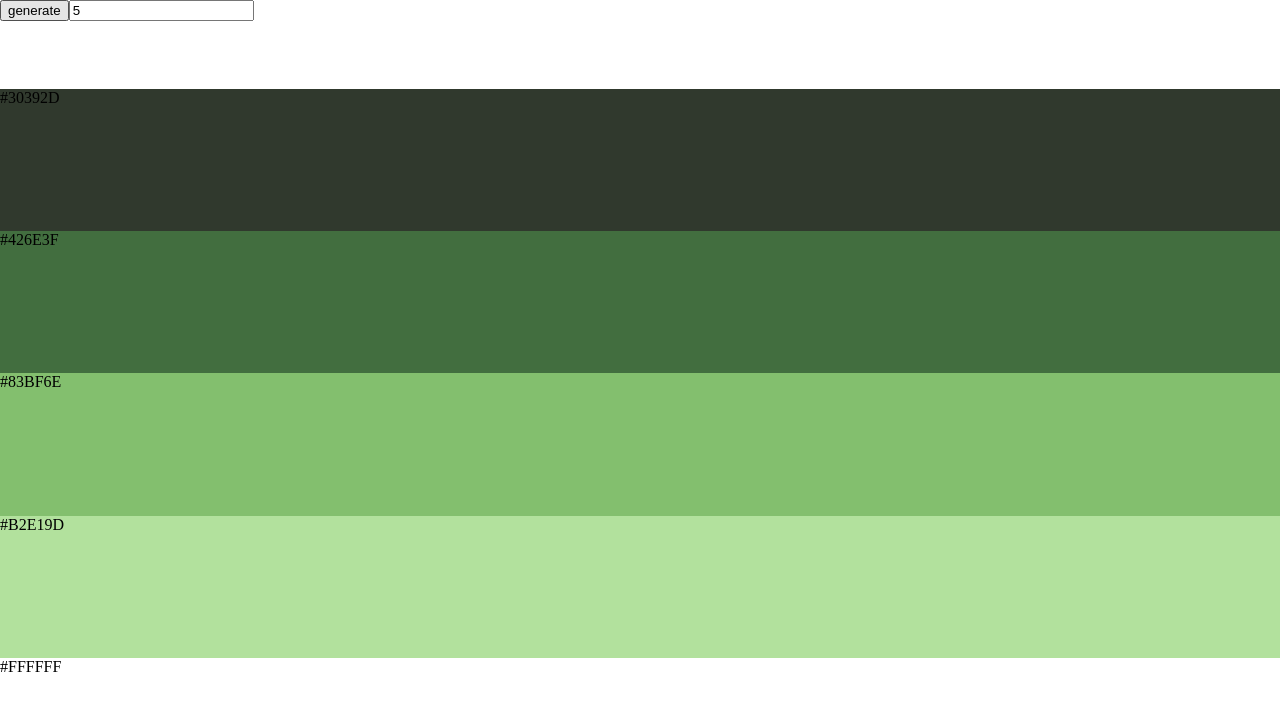
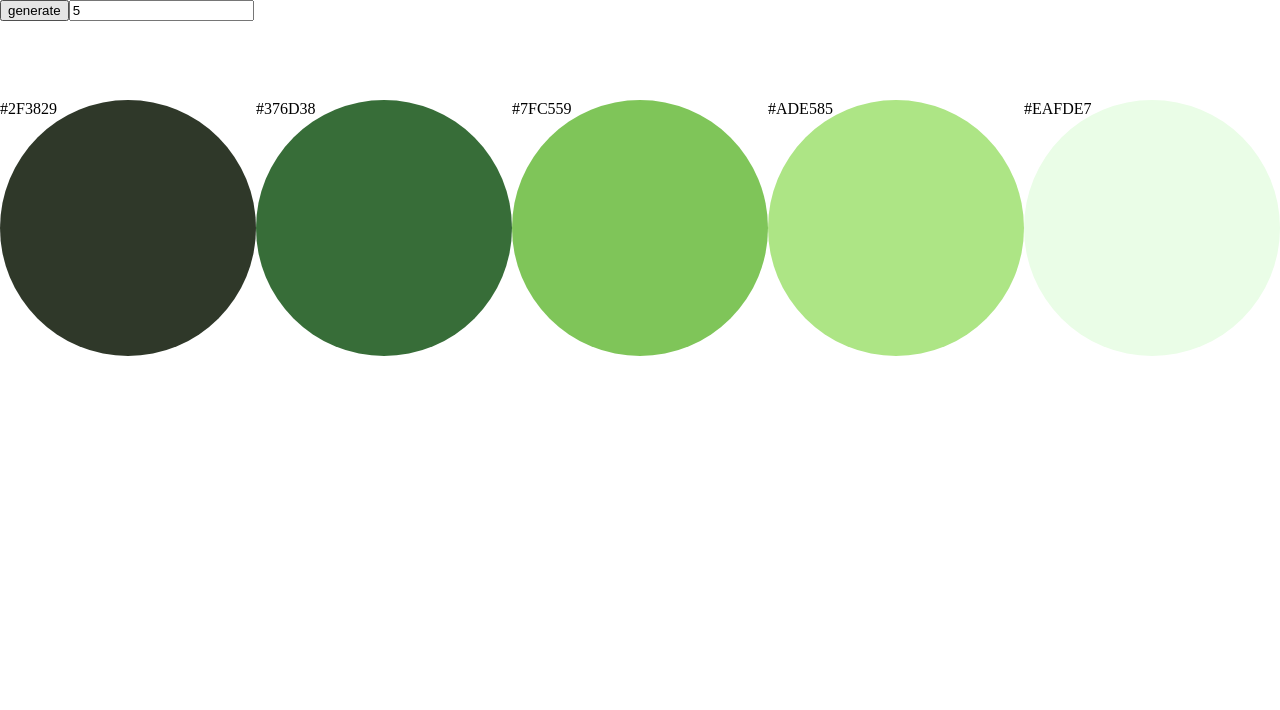
Before and after one commit to donovanodom/iris-color-theory, a React (Create React App) app: page / in a window 1280 px wide. Shown: the top 710 px of the page. Built offline with nearby package versions, Linux system fonts and the light colour scheme.

Commit message:
Update Colors.js and styles.css

```diff
--- a/src/Colors.js
+++ b/src/Colors.js
@@ -21,7 +21,7 @@ const Colors = () => {
   const [scheme, setScheme] = useState(null);
   const [colors, setColors] = useState(null);
   const [count, setCount] = useState(5);
-  const [base, setBase] = useState([randomNumber(0, 360),randomNumber(50, 100), randomNumber(50, 100)])
+  const [base, setBase] = useState([randomNumber(0, 360),randomNumber(80, 95), randomNumber(80, 95)])
 
   const monoChromatic = (base, count) => {
     let
@@ -31,7 +31,7 @@ const Colors = () => {
       l = Math.floor(base[2] / count)
     while(i <= count){
       arr.push([
-        base[0] > 10 && base[0] < 350 ? base[0] + randomNumber(-10,10) : base[0] < 10 ? base[0] + randomNumber(0, 20) : base[0] + randomNumber(-20, 0),
+        base[0] > 20 && base[0] < 340 ? base[0] + randomNumber(-20,20) : base[0] < 20 ? base[0] + randomNumber(0, 40) : base[0] + randomNumber(-40, 0),
         s * i + randomNumber(-5,5),
         l * i + randomNumber(-5,5)
       ])
@@ -66,7 +66,7 @@ const Colors = () => {
   };
 
   const generate = () => {
-    setBase([randomNumber(0, 360),randomNumber(50, 100), randomNumber(50, 100)])
+    setBase([randomNumber(0, 360),randomNumber(80, 100), randomNumber(80, 100)])
   }
 
   const handleCount = (e) => {
@@ -83,10 +83,10 @@ const Colors = () => {
       <div className="color-blocks">
         {monoChromatic(base, count).map(([h, s, l], i) => (
           <div
+            className='color-block'
             key={i}
             style={{
-              backgroundColor: `hsl(${h}, ${s}%, ${l}%)`,
-              height: "100%"
+              backgroundColor: `hsl(${h}, ${s}%, ${l}%)`
             }}
           >
             {hslToHex(h, s, l).toUpperCase()}
--- a/src/styles.css
+++ b/src/styles.css
@@ -7,7 +7,6 @@ body {
   padding: 0;
 }
 .colors {
-  height: 100vh;
   display: flex;
   flex-direction: column;
 }
@@ -16,7 +15,13 @@ body {
 }
 .color-blocks {
   display: flex;
-  flex-direction: column;
-  height: 100%;
-  width: 100vw;
+  flex-direction: row;
+  justify-content: space-around;
+
 }
+.color-block {
+  width: 20%;
+  aspect-ratio : 1/1;
+
+  border-radius: 50%;
+}
```
